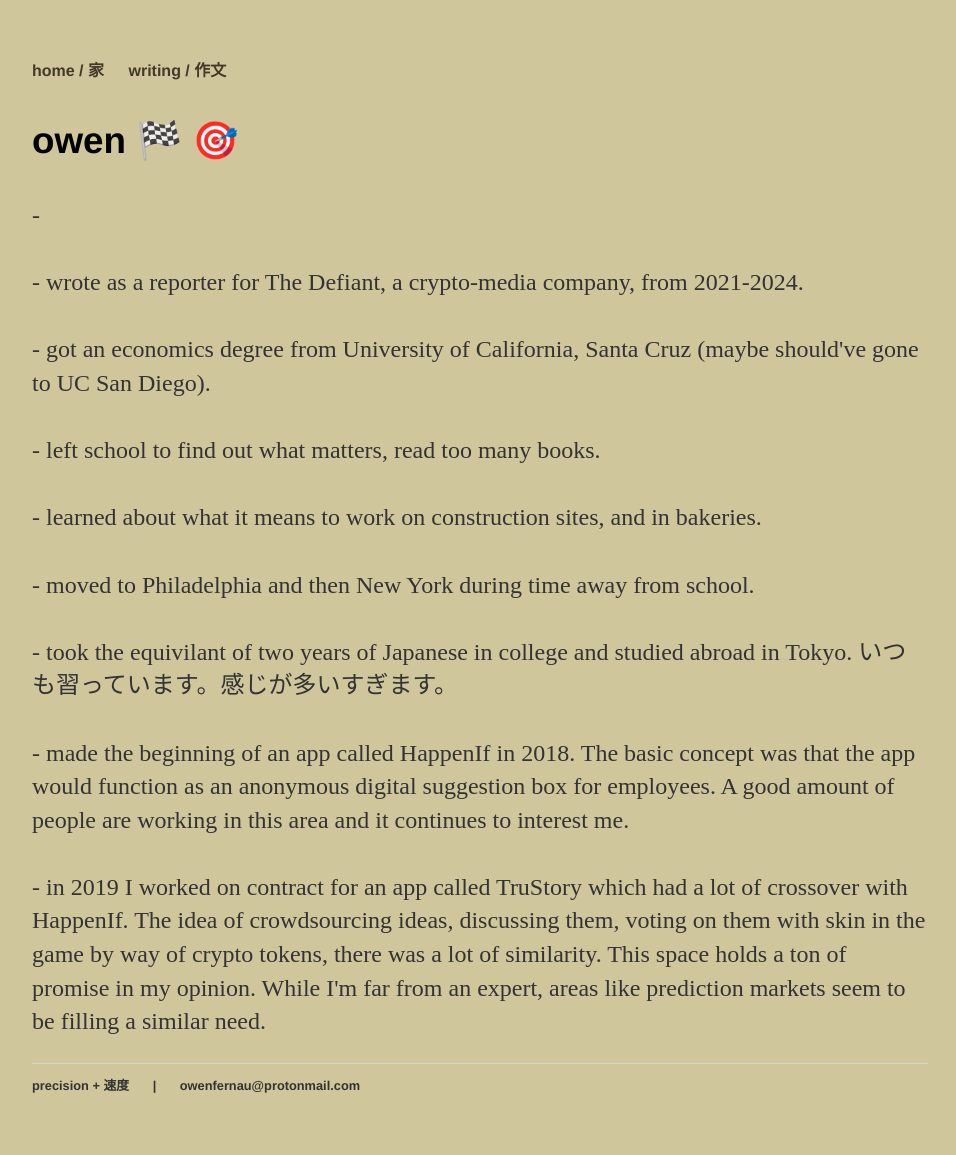
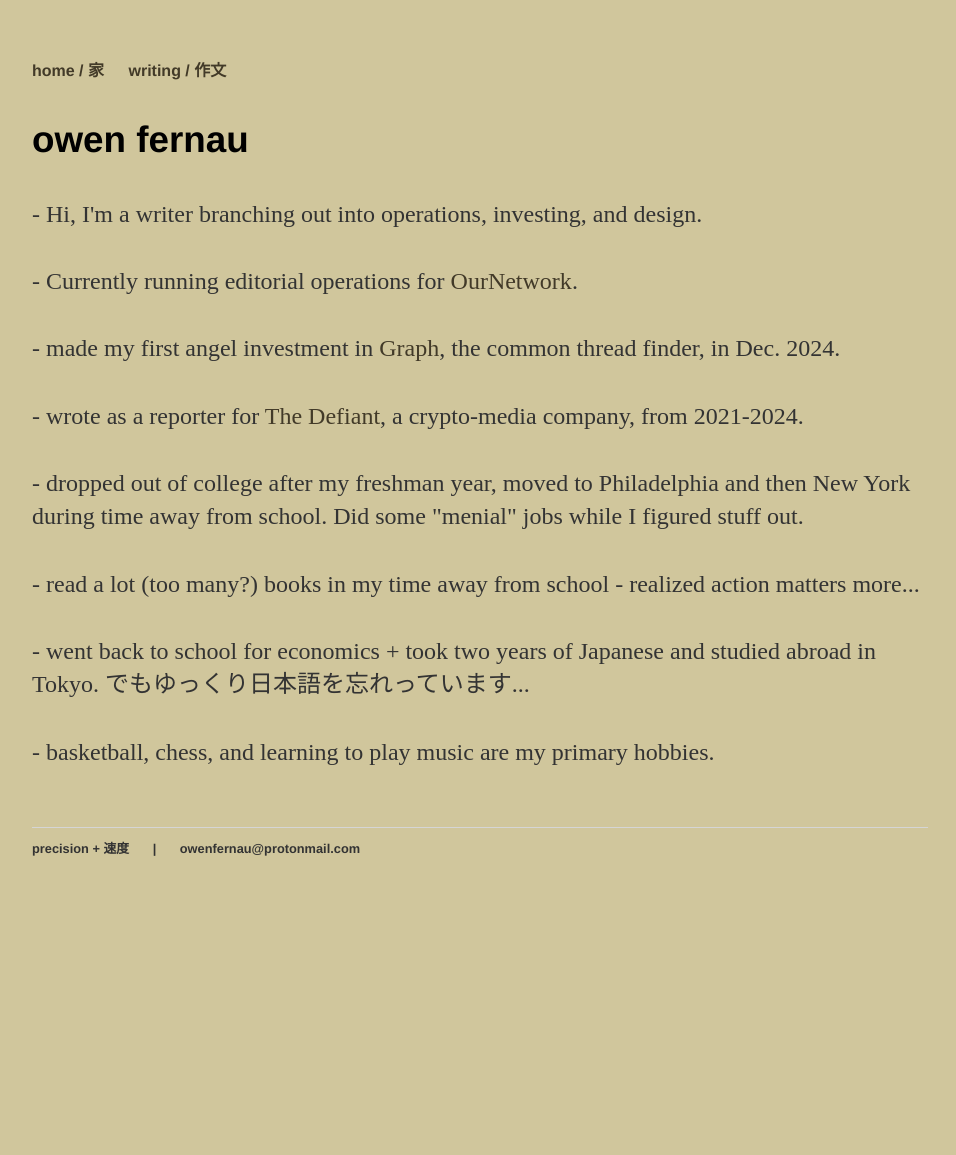
Before and after one commit to owenfernau/owenfernau.github.io, a Jekyll site: the page built from index.html, in a window 1280 px wide. Shown: the whole page, without its empty margins (160-1116 px from the left). Built offline with Jekyll 4.4.1, drawn with Linux system fonts in a browser that asks for light colours; after the commit the page ends 918 px from its top, so only the background shows below that.

Commit message:
Update index.html

```diff
--- a/index.html
+++ b/index.html
@@ -3,33 +3,23 @@ layout: default
 title: owen fernau
 ---
 <div class="blurb">
-	<h3> owen 🏁 🎯 </h3>
+	<h3>owen fernau</h3>
 	<p>
-		-
+		- Hi, I'm a writer branching out into operations, investing, and design.
 		<br><br>
-		- wrote as a reporter for The Defiant, a crypto-media company, from 2021-2024.
+		- Currently running editorial operations for <a href="http://www.ournetwork.xyz/">OurNetwork</a>.
 		<br><br>
-		- got an economics degree from University of California, Santa Cruz (maybe should've gone to UC San Diego).
+		- made my first angel investment in <a href="https://www.graph.cx/">Graph</a>, the common thread finder, in Dec. 2024.
 		<br><br>
-		- left school to find out what matters, read too many books.
+		- wrote as a reporter for <a href="https://thedefiant.io/">The Defiant</a>, a crypto-media company, from 2021-2024.
 		<br><br>
-		- learned about what it means to work on construction sites, and in bakeries.
+		- dropped out of college after my freshman year, moved to Philadelphia and then New York during time away from school. Did some "menial" jobs while I figured stuff out.
 		<br><br>
-		- moved to Philadelphia and then New York during time away from school.
+		- read a lot (too many?) books in my time away from school - realized action matters more...
 		<br><br>
-		- took the equivilant of two years of Japanese in college and studied
-		abroad in Tokyo. いつも習っています。感じが多いすぎます。
+		- went back to school for economics + took two years of Japanese and studied abroad in Tokyo. でもゆっくり日本語を忘れっています...
 		<br><br>
-		- made the beginning of an app called HappenIf in 2018.
-		The basic concept was that the app would function as an anonymous
-		digital suggestion box for employees. A good amount of people are working in
-		this area and it continues to interest me.
+		- basketball, chess, and learning to play music are my primary hobbies.
 		<br><br>
-		- in 2019 I worked on contract for an app called TruStory which had a lot
-		of crossover with HappenIf. The idea of crowdsourcing ideas, discussing them,
-		voting on them with skin in the game by way of crypto tokens, there was a
-		lot of similarity. This space holds a ton of promise in my opinion. While
-		I'm far from an expert, areas like prediction markets seem to be filling
-		a similar need.
 	</p>
 </div><!-- /.blurb -->
```
